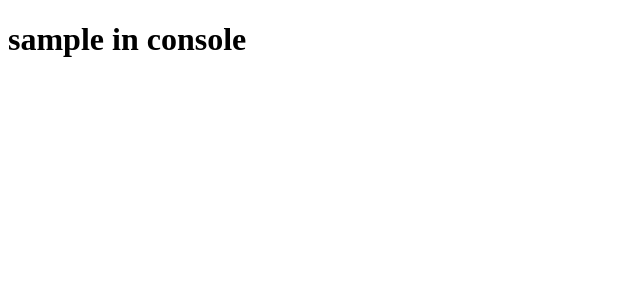
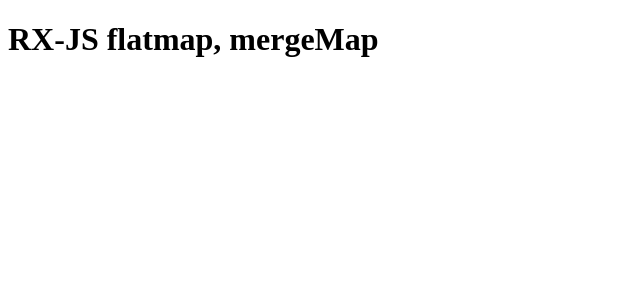
Before and after one commit to otoukebri/angular-training-bis, an Angular app: page / in a window 1280 px wide. Shown: the top 300 px of the page, without its empty margins (0-640 px from the left). Built offline with nearby package versions, Linux system fonts and the light colour scheme.

Commit message:
rxjs sample

```diff
--- a/src/app/app.component.html
+++ b/src/app/app.component.html
@@ -1 +1 @@
-<h1>sample in console </h1>
+<h1>RX-JS flatmap, mergeMap </h1>
```
